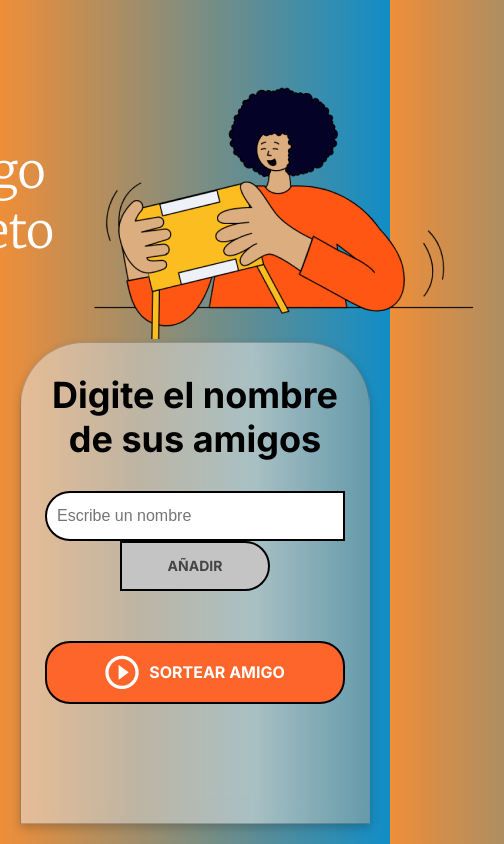
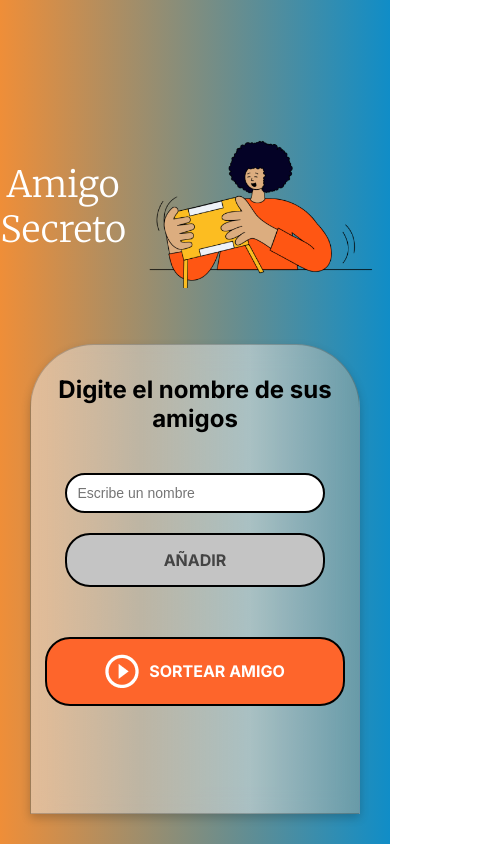
Before and after one commit to DanielaMolinaGongora/challenge-amigo-secreto_esp-main, a plain HTML site: page index.html in a window 390 px wide. Shown: the whole page, 504 px wide, since content can reach past the window. Drawn offline with Linux system fonts and the light colour scheme.

Commit message:
Modificaciones finales ajustando pantallas

```diff
--- a/style.css
+++ b/style.css
@@ -28,7 +28,7 @@ body {
         max-width: 1200px;
         margin: 0 auto;
         padding: 20px;
-        font-size: 16px;
+        overflow-x: hidden;
 }
 
 .main-content {
@@ -36,6 +36,7 @@ body {
     flex-direction: column;
     height: 100%;
     width: 100%;
+    /*max-width: 1200px;*/
 }
 
 /* Banner */
@@ -89,7 +90,7 @@ body {
 .input-wrapper {
     display: flex;
     width: 100%;
-    max-width: 600px;
+    /*max-width: 600px;*/
     margin-top: 20px;
     justify-content: center;
 
@@ -122,7 +123,7 @@ body {
     color: var(--color-text);
     border-radius: 0 25px 25px 0;
 
-    max-width: 150px;
+    /*max-width: 150px;*/
     margin: 0;
     height: 50px;
     display: flex;
@@ -140,7 +141,7 @@ body {
     display: flex;
     align-items: center;
     width: 100%;
-    max-width: 300px;
+    /*max-width: 300px;*/
     justify-content: center;
     color: var(--color-white);
     background-color: var(--color-button);
@@ -262,14 +263,94 @@ ul {
     100% { opacity: 1; }
 }
 
+/* Medias Queries */
 @media screen and (max-width: 768px) {
-    button {
-        width: 100%;
-        padding: 12px;
-        font-size: 14px;
+
+    .input-wrapper {
+        flex-direction: column; /* Los elementos se apilan verticalmente */
+        width: 90%; /* Para que ocupe el 90% del ancho de la pantalla */
+        align-items: center; /* Centrar los elementos */
     }
 
-    .input-wrapper {
-        flex-direction: column;
+    .input-name, .button-add {
+        width: 100%; /* Ambos elementos ocupan todo el ancho disponible */
+        max-width: none; /* El tamaño máximo se elimina para permitir que se ajusten */
+        margin: 10px 0; /* Espacio entre el input y el botón */
+        border-radius: 25px 25px 25px 25px;
+    }
+
+    /* Hacer que el título sea un poco más pequeño */
+    .main-title {
+        font-size: 36px; /* Reducir tamaño de la fuente */
+    }
+
+    /* Ajustar tamaño de la fuente en la sección de título */
+    .section-title {
+        font-size: 28px; /* Reducir tamaño de la fuente */
+    }
+
+    /* El botón "sortear" debe ocupar todo el espacio disponible */
+    .button-draw {
+        width: 100%;
+        max-width: none; /* Eliminar el límite de tamaño */
     }
 }
+
+@media screen and (max-width: 480px) {
+    /* Cambios para pantallas más pequeñas (móviles) */
+
+    .main-content {
+        padding: 10px; /* Menos padding en pantallas pequeñas */
+    }
+
+    header-banner {
+        flex: 1; /* Permite que el contenedor ocupe todo el ancho */
+        flex-direction: column; /* Asegura que la imagen y el texto se apilen en lugar de estar en fila */
+        justify-content: center; /* Centra el contenido dentro del header */
+        align-items: center; /* Centra la imagen y el título */
+        text-align: center; /* Centra el texto */
+    }
+
+    /* Ajuste de la imagen */
+    .header-banner img {
+        width: 80%; /* Hace que la imagen ocupe el 80% del ancho disponible */
+        max-width: 400px; /* Limita el tamaño máximo de la imagen */
+    }
+
+    .main-title {
+        font-size: 36px; /* Reducir el tamaño del título */
+    }
+
+    .section-title {
+        font-size: 24px; /* Reducir tamaño de la fuente */
+    }
+
+    .input-name {
+        width: 100%; /* El input toma todo el ancho disponible */
+        height: 40px;
+        font-size: 14px;
+        border-radius: 25px 25px 25px 25px;
+    }
+
+     /* Ajuste de los botones */
+     .button-add {
+        width: 100%;
+        height: auto;
+        border-radius: 25px 25px 25px 25px;
+    }
+
+    .button-draw {
+        width: 100%;
+        height: auto;
+    }
+
+     /* Ajuste de las listas */
+     .lista-amigos, .result-list {
+        margin: 10px 0;
+        font-size: 16px;
+    }
+
+    .result-item {
+        font-size: 16px; /* Reducir el tamaño de la fuente en los resultados */
+    }
+}
```
